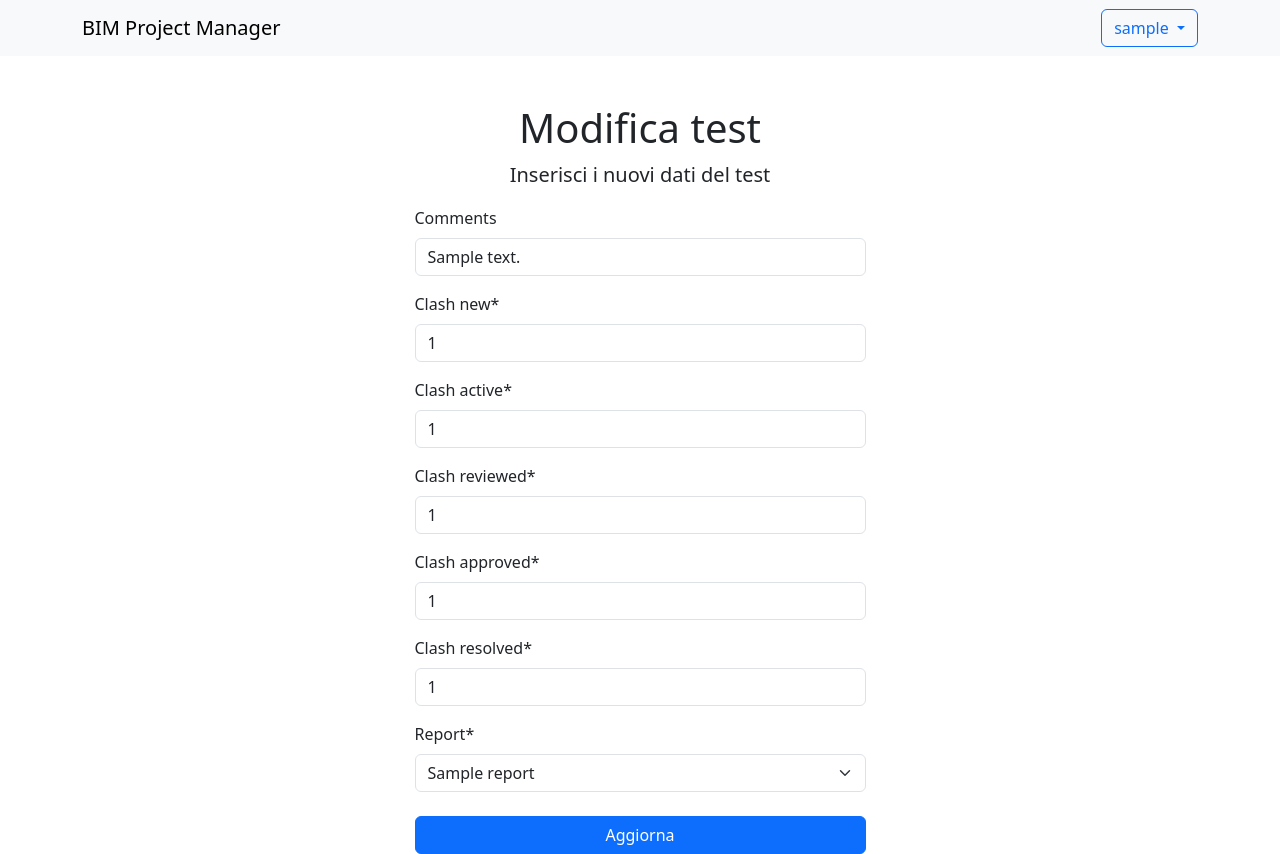
After one commit to zioscuro/LRA-BIM-Project-Manager, a Django app: page /projects/update_clash_test/1 in a window 1280 px wide. The commit adds this page. Run offline with Django 5.2, Linux system fonts and the light colour scheme; a user stored in the database is signed in; tables that the repository leaves empty hold one stand-in row (values such as "Sample post"); some libraries are stand-ins or nearby versions.

Commit message:
Add update clash test and validation test views

```diff
--- /dev/null
+++ b/BIM_project_manager/projects/templates/projects/clashtest_update_form.html
@@ -0,0 +1,24 @@
+{% extends 'base.html' %}
+{% load crispy_forms_tags %}
+
+{% block head_title %}{{ block.super }} - Modifica test interferenze{% endblock head_title %}
+
+{% block content %}
+
+  <div class="row justify-content-center">
+    <div class="col-5">
+      <div class="text-center">
+        <h1>Modifica test</h1>
+        <p class="fs-5">Inserisci i nuovi dati del test</p>
+      </div>
+      <form method="POST" novalidate>
+        {% csrf_token %}
+        {{ form|crispy }}
+        <div class="d-grid mt-4">
+          <input type="submit" class="btn btn-primary" value="Aggiorna">
+        </div>
+      </form>
+    </div>
+  </div>
+
+{% endblock content %}
--- a/BIM_project_manager/projects/templates/projects/manage_report.html
+++ b/BIM_project_manager/projects/templates/projects/manage_report.html
@@ -44,6 +44,7 @@
           <th scope="col">Approvate</th>
           <th scope="col">Risolte</th>
           <th></th>
+          <th></th>
         </tr>
       </thead>
       <tbody>
@@ -56,6 +57,7 @@
           <td>{{test.clash_reviewed}}</td>
           <td>{{test.clash_approved}}</td>
           <td>{{test.clash_resolved}}</td>
+          <td><a href="{% url 'update_clash_test' pk=test.pk %}" class="btn btn-outline-primary btn-sm">Modifica</a></td>
           <td><a href="{% url 'delete_clash_test' pk=test.pk %}" class="btn btn-outline-danger btn-sm">Cancella</a></td>
         </tr>
         {% endfor %}
@@ -75,6 +77,7 @@
           <th scope="col">Specifica</th>
           <th scope="col">Difformità</th>
           <th></th>
+          <th></th>
         </tr>
       </thead>
       <tbody>
@@ -84,6 +87,7 @@
           <td>{{test.comments}}</td>
           <td>{{test.specification}}</td>
           <td>{{test.issues}}</td>
+          <td><a href="{% url 'update_validation_test' pk=test.pk %}" class="btn btn-outline-primary btn-sm">Modifica</a></td>
           <td><a href="{% url 'delete_validation_test' pk=test.pk %}" class="btn btn-outline-danger btn-sm">Cancella</a></td>
         </tr>
         {% endfor %}
--- a/BIM_project_manager/projects/urls.py
+++ b/BIM_project_manager/projects/urls.py
@@ -20,6 +20,8 @@ urlpatterns = [
   path('manage_report/<int:pk>/delete_report', views.DeleteReport.as_view(), name='delete_report'),
   path('manage_report/<int:pk>/add_clash_test', views.add_clash_test_view, name='add_clash_test'),
   path('manage_report/<int:pk>/add_validation_test', views.add_validation_test_view, name='add_validation_test'),
+  path('update_clash_test/<int:pk>', views.UpdateClashTest.as_view(), name='update_clash_test'),
+  path('update_validation_test/<int:pk>', views.UpdateValidationTest.as_view(), name='update_validation_test'),
   path('delete_clash_test/<int:pk>', views.DeleteClashTest.as_view(), name='delete_clash_test'),
   path('delete_validation_test/<int:pk>', views.DeleteValidationTest.as_view(), name='delete_validation_test'),
 ]
--- a/BIM_project_manager/projects/views.py
+++ b/BIM_project_manager/projects/views.py
@@ -165,6 +165,14 @@ def add_clash_test_view(request, pk):
   context = {'form': form, 'report': report}
   return render(request, 'projects/add_clash_test.html', context)
 
+class UpdateClashTest(StaffMixin, UpdateView):
+  model = ClashTest
+  fields = '__all__'
+  template_name_suffix = "_update_form"
+
+  def get_success_url(self):
+    return reverse('manage_report', kwargs={'pk': self.object.report.pk})
+
 class DeleteClashTest(StaffMixin, DeleteView):
   model = ClashTest
 
@@ -186,6 +194,14 @@ def add_validation_test_view(request, pk):
   context = {'form': form, 'report': report}
   return render(request, 'projects/add_validation_test.html', context)
 
+class UpdateValidationTest(StaffMixin, UpdateView):
+  model = ValidationTest
+  fields = '__all__'
+  template_name_suffix = "_update_form"
+
+  def get_success_url(self):
+    return reverse('manage_report', kwargs={'pk': self.object.report.pk})
+
 class DeleteValidationTest(StaffMixin, DeleteView):
   model = ValidationTest
 
```
Also changed, not shown: BIM_project_manager/projects/templates/projects/validationtest_update_form.html (added, +24 -0 lines).
